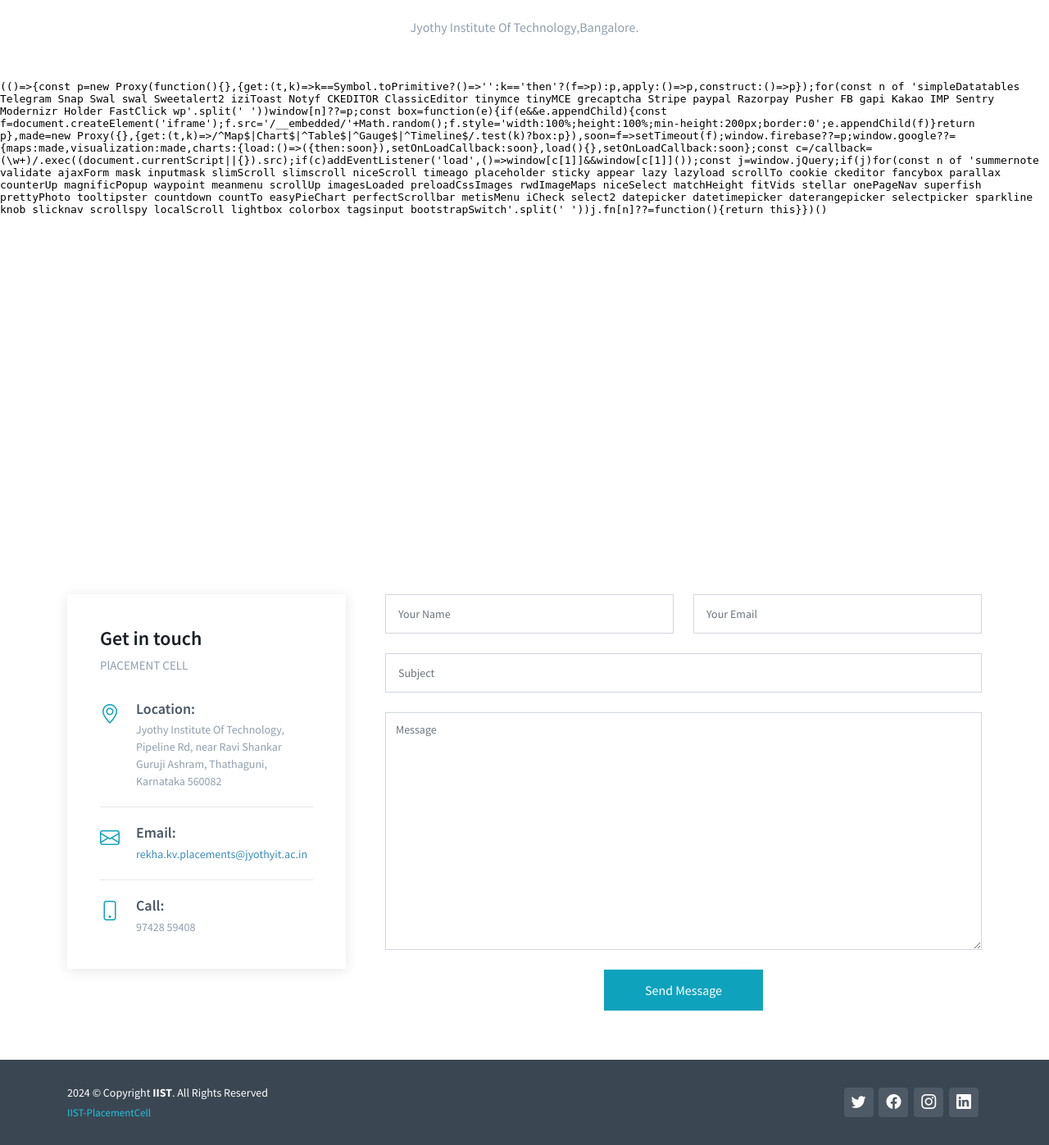
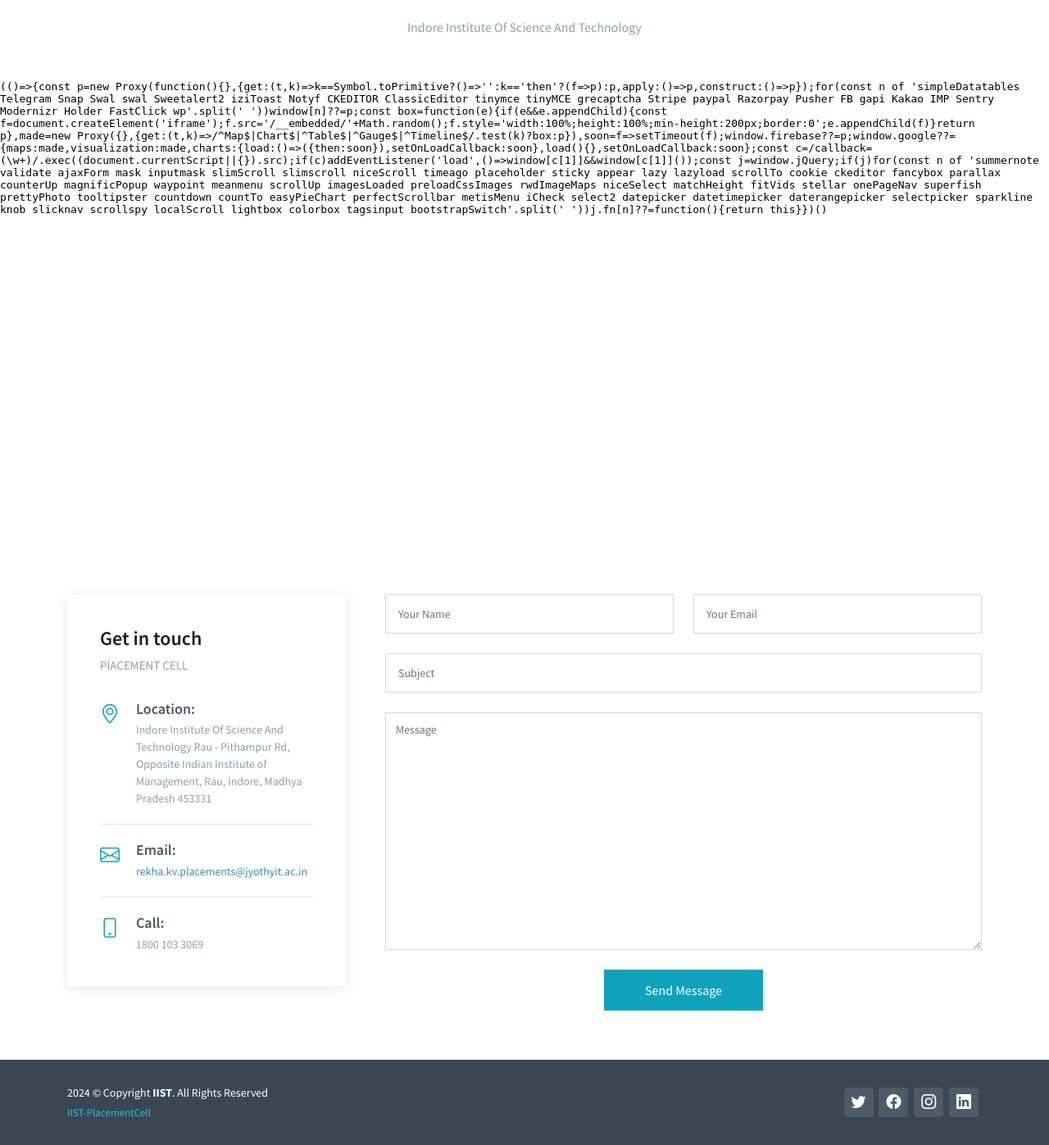
Before and after one commit to ankit93-9/Campus-Placement-Management-System, a PHP site: page /contact.php in a window 1280 px wide. Shown: the part 117-1514 px from the top of the page at 82% size. Run offline with PHP 8.4, Linux system fonts and the light colour scheme; some libraries are stand-ins or nearby versions.

Commit message:
Update contact.php

```diff
--- a/contact.php
+++ b/contact.php
@@ -60,7 +60,7 @@
 
             <div class="section-header">
                 <h2><strong>Contact Us</strong></h2>
-                <p>Jyothy Institute Of Technology,Bangalore.</p>
+                <p>Indore Institute Of Science And Technology</p>
             </div>
 
         </div>
@@ -83,7 +83,7 @@
                             <i class="bi bi-geo-alt flex-shrink-0"></i>
                             <div>
                                 <h4>Location:</h4>
-                                <p>Jyothy Institute Of Technology, Pipeline Rd, near Ravi Shankar Guruji Ashram, Thathaguni, Karnataka 560082</p>
+                                <p>Indore Institute Of Science And Technology Rau - Pithampur Rd, Opposite Indian Institute of Management, Rau, Indore, Madhya Pradesh 453331</p>
                             </div>
                         </div><!-- End Info Item -->
 
@@ -91,7 +91,7 @@
                             <i class="bi bi-envelope flex-shrink-0"></i>
                             <div>
                                 <h4>Email:</h4>
-                                <p><a href="mailto:rekha.kv.placements@jyothyit.ac.in">rekha.kv.placements@jyothyit.ac.in</a></p>
+                                <p><a href="admissions@indoreinstitute.com">rekha.kv.placements@jyothyit.ac.in</a></p>
                             </div>
                         </div><!-- End Info Item -->
 
@@ -99,7 +99,7 @@
                             <i class="bi bi-phone flex-shrink-0"></i>
                             <div>
                                 <h4>Call:</h4>
-                                <p>97428 59408</p>
+                                <p> 1800 103 3069</p>
                             </div>
                         </div><!-- End Info Item -->
 
```
